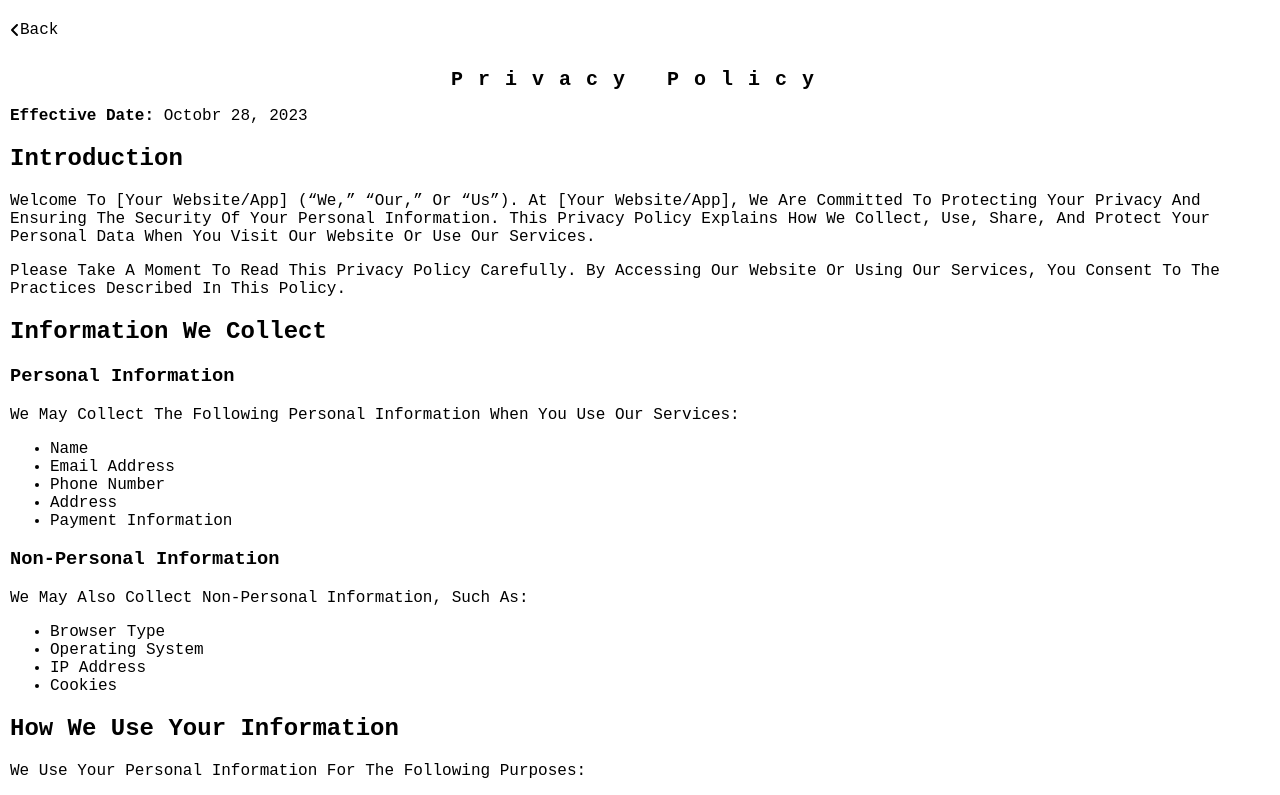
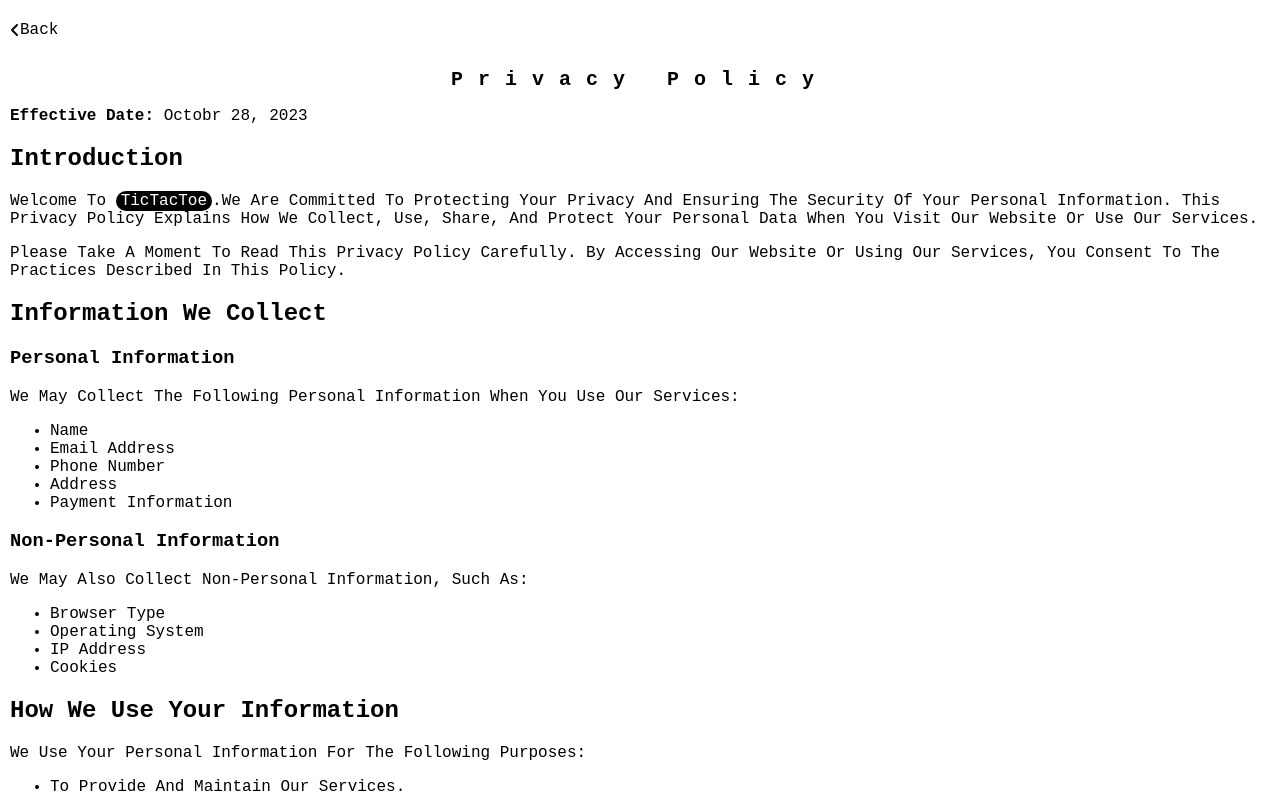
Before and after one commit to amirrahemi01/Basic-TicTacToe, a React (Create React App) app: page /PrivacyPolicy in a window 1280 px wide. Shown: the top 795 px of the page. Built offline with nearby package versions, Linux system fonts and the light colour scheme.

Commit message:
Update Content

```diff
--- a/src/App.css
+++ b/src/App.css
@@ -511,6 +511,7 @@ img.animation {
   justify-content: center;
   align-items: center;
 }
+
 .columns-3 img {
   width: 100px;
   height: 65px;
@@ -522,7 +523,14 @@ img.animation {
   color: var(--secondary-color);
   background: var(--primary-color);
   margin: 5px 10px;
-  }
+}
+
+.term-and-privacy-container span {
+  color: var(--primary-color);
+  background: var(--secondary-color);
+  padding: 1px 5px;
+  border-radius: 1rem;
+}
 
 .setting-footer {
   font-size: 12px;
--- a/src/Pages/PrivacyPolicy.js
+++ b/src/Pages/PrivacyPolicy.js
@@ -15,8 +15,7 @@ export default function PrivacyPolicy() {
             <h1 id="privacy-policy">Privacy Policy</h1>
             <p><strong>Effective date:</strong> Octobr 28, 2023</p>
             <h2 id="introduction">Introduction</h2>
-            <p>Welcome to [Your Website/App] (“we,” “our,” or “us”). At [Your
-                Website/App], we are committed to protecting your privacy and ensuring
+            <p>Welcome to <span>TicTacToe</span>.We are committed to protecting your privacy and ensuring
                 the security of your personal information. This Privacy Policy explains
                 how we collect, use, share, and protect your personal data when you
                 visit our website or use our services.</p>
--- a/src/Pages/TermOfService.js
+++ b/src/Pages/TermOfService.js
@@ -18,7 +18,7 @@ export default function TermOfService() {
 
             <h2>Acceptance of Terms</h2>
 
-            <p>Welcome to [Your Website/App] ("we," "our," or "us"). By accessing or using our website and services, you agree to be bound by these Terms of Service. If you do not agree to these terms, please do not use our services.</p>
+            <p>Welcome to <span>TicTacToe</span> We By accessing or using our website and services, you agree to be bound by these Terms of Service. If you do not agree to these terms, please do not use our services.</p>
 
             <h2>Use of Our Services</h2>
 
```
